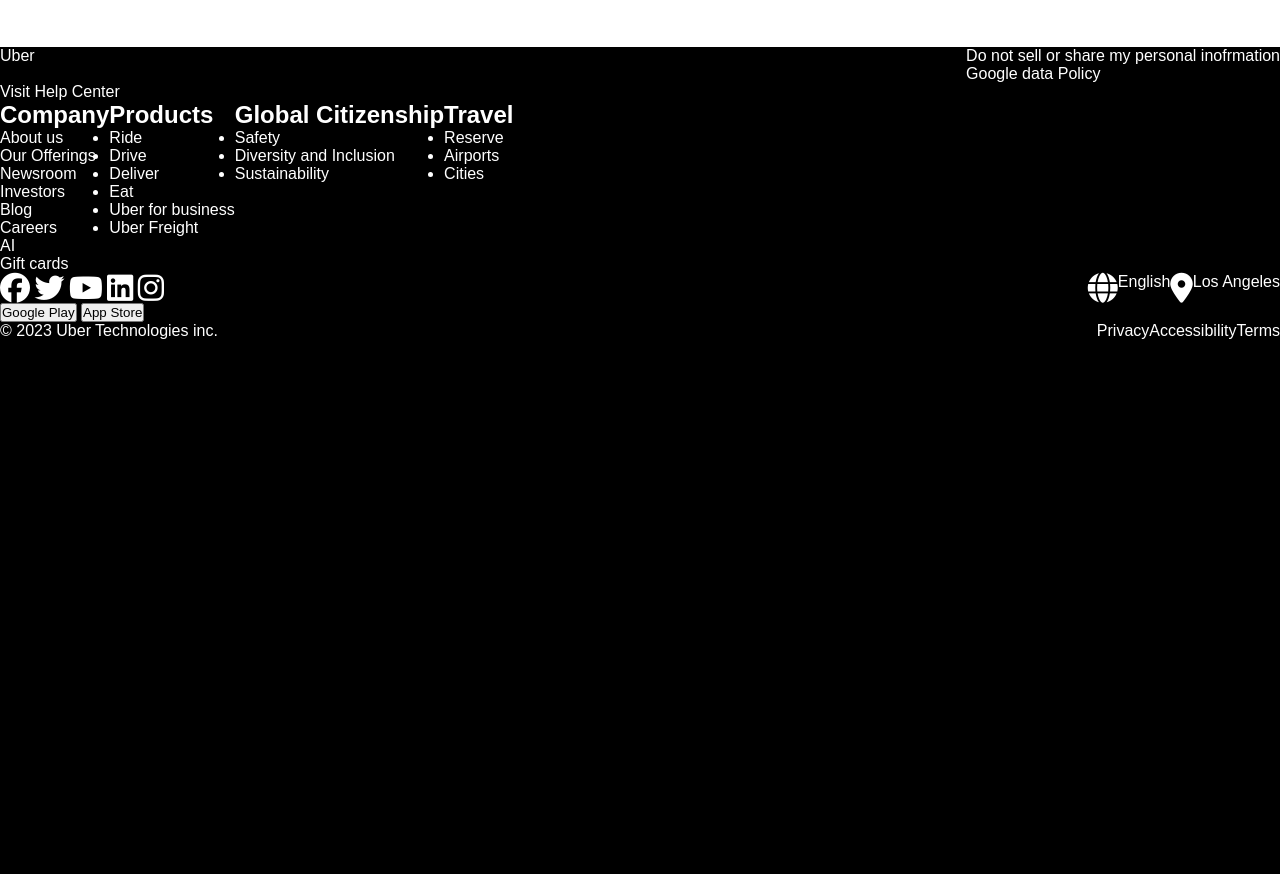
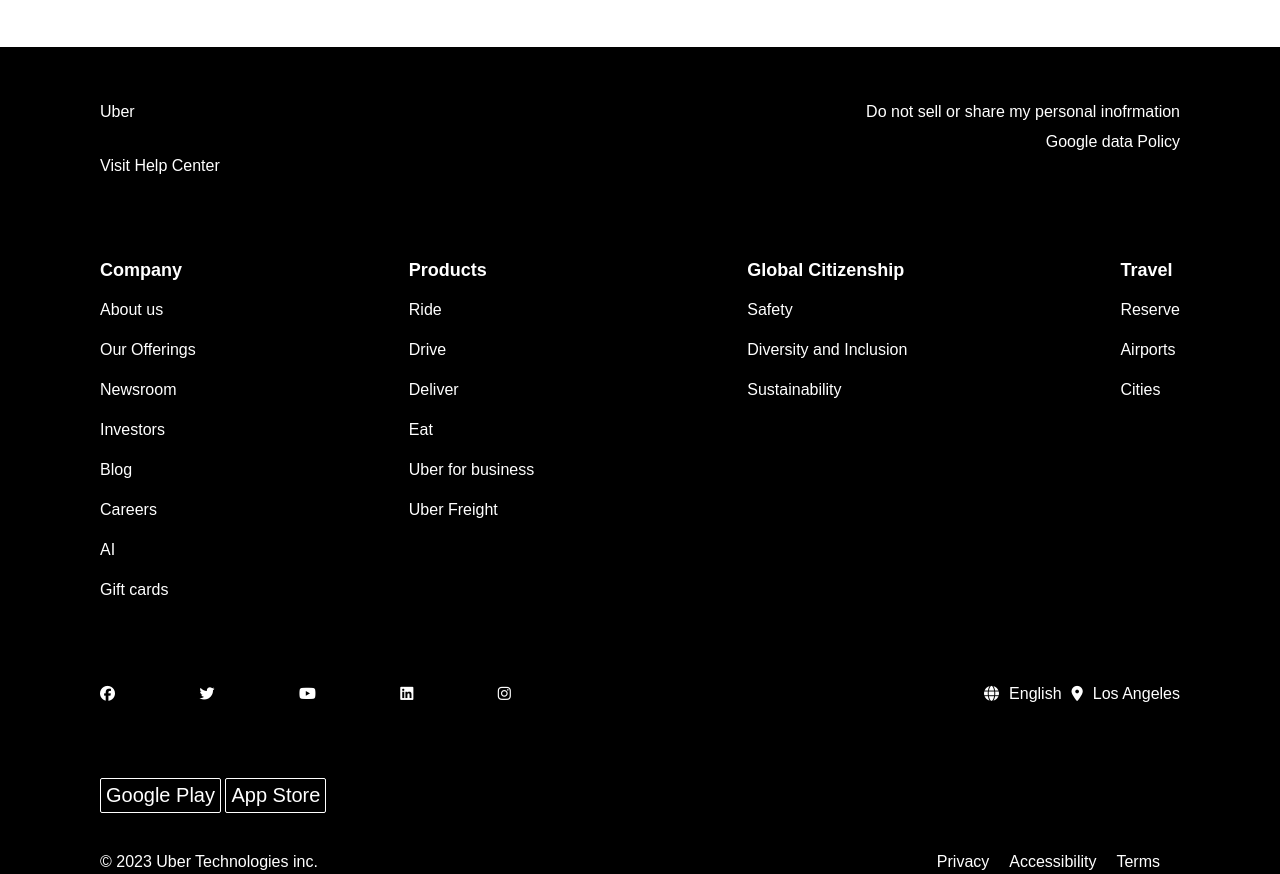
Before and after one commit to chrism-la/copycat-uber, a plain HTML site: page index.html in a window 1280 px wide. Shown: the part 835-1709 px from the top of the page. Before the commit the page ends 1175 px from the top, so only its background shows below. Drawn offline with Linux system fonts and the light colour scheme.

Commit message:
Finished styling Footer Section

```diff
--- a/index.html
+++ b/index.html
@@ -9,34 +9,34 @@
 </head>
 
 <body>
-   <!-- Navbar Section -->
+   <!-- Navigation Bar -->
    <nav>
       <div class="logo">
          <h1><a href="#">Uber</a></h1>
       </div>
       <div class="account">
-         <a href="#"><i class="fa-solid fa-globe"></i></a>
+         <i class="fa-solid fa-globe"></i>
          <p><a href="#">EN</a></p>
          <button type="button">Have an account?</button>
       </div>
    </nav>
-   <!-- Navbar Section ends -->
+   <!-- Navigation Bar ends -->
 
    <!-- Main Section -->
-   <div class="main-section">
-      <div class="main-section-text">
+   <main>
+      <div class="main-text">
          <p class="main-first-text">Earn at least $1,820 <br>in Los Angeles.</p>
          <p class="main-second-text">*When you complete 170 trips. See terms below.</p>
       </div>
       <div class="main-img">
          <img src="./images/uber_lease_1.webp" alt="">
       </div>
-   </div>
+   </main>
    <!-- Main Section ends -->
 
    <!-- Article Section -->
-   <div class="article-section">
-      <div class="signup-login">
+   <article>
+      <div class="article-buttons">
          <div class="signup">
             <h2>Sign up now</h2><i class="fa-solid fa-arrow-right"></i>
          </div>
@@ -44,7 +44,7 @@
             <h2>Log in</h2><i class="fa-solid fa-arrow-right"></i>
          </div>
       </div>
-      <div class="article">
+      <div class="article-text">
          <p>*Lorem ipsum dolor sit amet consectetur adipisicing elit. Voluptatibus, vel sit. Nulla officia libero
             asperiores velit! Tempora aut qui voluptatum consequuntur nemo quasi recusandae! Officia amet nam aliquid
             aut Lorem ipsum dolor sit amet consectetur adipisicing elit. A sunt non nihil placeat facere ut! Ab
@@ -53,13 +53,19 @@
             recusandae, laborum quisquam ad dolorum voluptate molestiae, fugit architecto nihil nemo ducimus officia
             omnis amet libero corrupti officiis. Lorem ipsum dolor sit amet consectetur adipisicing elit. Voluptatem
             tenetur illo mollitia magnam? Et earum assumenda ea maxime aut adipisci deserunt saepe rem explicabo
-            esse! Sequi incidunt suscipit dolore aliquam? Lorem ipsum dolor sit, amet consectetur adipisicing elit. Molestiae, excepturi repellat. Facilis blanditiis est nam ipsam eaque quam, ducimus quisquam fugit quasi maxime voluptatibus cumque fugiat ut accusamus accusantium nostrum? Lorem ipsum dolor sit, amet consectetur adipisicing elit. Facere sit aperiam at ex alias necessitatibus vero unde, dolorem adipisci? Quae ullam quaerat eum optio modi, deserunt in facere id magnam? Lorem ipsum dolor sit amet consectetur adipisicing elit. Corrupti ex magnam minima iure dolor? Iste voluptatibus, quia eum odio repellat consequatur, dignissimos nam laboriosam quod assumenda ab alias, aliquid expedita!</p>
+            esse! Sequi incidunt suscipit dolore aliquam? Lorem ipsum dolor sit, amet consectetur adipisicing elit.
+            Molestiae, excepturi repellat. Facilis blanditiis est nam ipsam eaque quam, ducimus quisquam fugit quasi
+            maxime voluptatibus cumque fugiat ut accusamus accusantium nostrum? Lorem ipsum dolor sit, amet consectetur
+            adipisicing elit. Facere sit aperiam at ex alias necessitatibus vero unde, dolorem adipisci? Quae ullam
+            quaerat eum optio modi, deserunt in facere id magnam? Lorem ipsum dolor sit amet consectetur adipisicing
+            elit. Corrupti ex magnam minima iure dolor? Iste voluptatibus, quia eum odio repellat consequatur,
+            dignissimos nam laboriosam quod assumenda ab alias, aliquid expedita!</p>
       </div>
-   </div>
+   </article>
    <!-- Article Section Ends -->
 
    <!-- Footer Section -->
-   <div class="footer">
+   <footer>
       <div class="policy">
          <p>Uber</p>
          <p>Do not sell or share my personal inofrmation<br>Google data Policy</p>
@@ -109,32 +115,32 @@
       </div>
       <div class="icon-section">
          <div class="icons">
-            <i class="fa-brands fa-facebook"></i>
-            <i class="fa-brands fa-twitter"></i>
-            <i class="fa-brands fa-youtube"></i>
-            <i class="fa-brands fa-linkedin"></i>
-            <i class="fa-brands fa-instagram"></i>
+            <a href="#"><i class="fa-brands fa-facebook"></i></a>
+            <a href="#"><i class="fa-brands fa-twitter"></i></a>
+            <a href="#"><i class="fa-brands fa-youtube"></i></a>
+            <a href="#"><i class="fa-brands fa-linkedin"></i></a>
+            <a href="#"><i class="fa-brands fa-instagram"></i></a>
          </div>
-         <div class="losangeles">
+         <div class="location">
             <i class="fa-solid fa-globe"></i>
-            <p>English</p>
+            <p><a href="#">English</a></p>
             <i class="fa-solid fa-location-dot"></i>
-            <p>Los Angeles</p>
+            <p><a href="#">Los Angeles</a></p>
          </div>
       </div>
-      <div>
+      <div class="button-section">
          <button>Google Play</button>
          <button>App Store</button>
       </div>
       <div class="copyright">
          <p>© 2023 Uber Technologies inc.</p>
          <div class="privacy">
-            <p>Privacy</p>
-            <p>Accessibility</p>
-            <p>Terms</p>
+            <p><a href="#">Privacy</a></p>
+            <p><a href="#">Accessibility</a></p>
+            <p><a href="#">Terms</a></p>
          </div>
       </div>
-   </div>
+   </footer>
    <!-- Footer Section Ends -->
    <script src="https://kit.fontawesome.com/ba557ea389.js" crossorigin="anonymous"></script>
 </body>
--- a/style.css
+++ b/style.css
@@ -20,6 +20,10 @@ a {
    color: white;
 }
 
+li {
+   list-style: none;
+}
+
 /* Presets End */
 
 /* Navigation Bar */
@@ -36,6 +40,10 @@ nav {
    align-items: center;
 }
 
+.account>i {
+   font-size: 20px;
+}
+
 .account>p {
    margin: 10px;
 }
@@ -50,18 +58,18 @@ nav {
 
 /* Main Section */
 
-.main-section {
+main {
    display: flex;
    width: 100%;
    color: white;
 }
 
-.main-section-text,
+.main-text,
 .main-img {
    width: 50%;
 }
 
-.main-section-text {
+.main-text {
    display: flex;
    flex-direction: column;
    justify-content: center;
@@ -87,12 +95,12 @@ nav {
 
 /* Article Section */
 
-.article-section {
+article {
    background-color: white;
    padding: 40px 80px 40px 80px;
 }
 
-.signup-login {
+.article-buttons {
    display: flex;
 }
 
@@ -108,11 +116,12 @@ nav {
    font-size: 20px;
 }
 
-i {
+.signup>i,
+.login>i {
    font-size: 30px;
 }
 
-.article {
+.article-text {
    margin: 80px 20px 10px 20px;
    line-height: 25px;
    font-size: 14px;
@@ -122,35 +131,75 @@ i {
 
 /* Footer Section */
 
-.footer {
+footer {
    color: white;
+   margin: 50px 100px 80px 100px;
 }
 
 .policy {
    display: flex;
    justify-content: space-between;
+   line-height: 30px;
+   text-align: end;
 }
 
 .links {
    display: flex;
+   margin-top: 75px;
+   justify-content: space-between;
+   line-height: 40px;
+}
+
+.links>div>h2 {
+   font-size: 18px;
 }
 
 .icon-section {
    display: flex;
    justify-content: space-between;
+   margin: 75px 0px;
 }
 
-.losangeles {
+.icons>a>i {
+   font-size: 15px;
+   padding-right: 80px;
+}
+
+.location {
    display: flex;
+   align-items: center;
+}
+
+.location>i {
+   font-size: 15px;
+   margin: 0px 10px;
+}
+
+.button-section {
+   margin: 40px 0px;
+}
+
+.button-section>button {
+   background-color: black;
+   color: white;
+   border: 1px solid white;
+   border-radius: 2px;
+   font-size: 20px;
+   padding: 5px;
 }
 
 .copyright {
    display: flex;
    justify-content: space-between;
+   margin: 20px 0px;
 }
 
 .privacy {
    display: flex;
 }
 
+.privacy>p {
+   padding-right: 20px;
+}
+
 /* Footer Section Ends */
```
